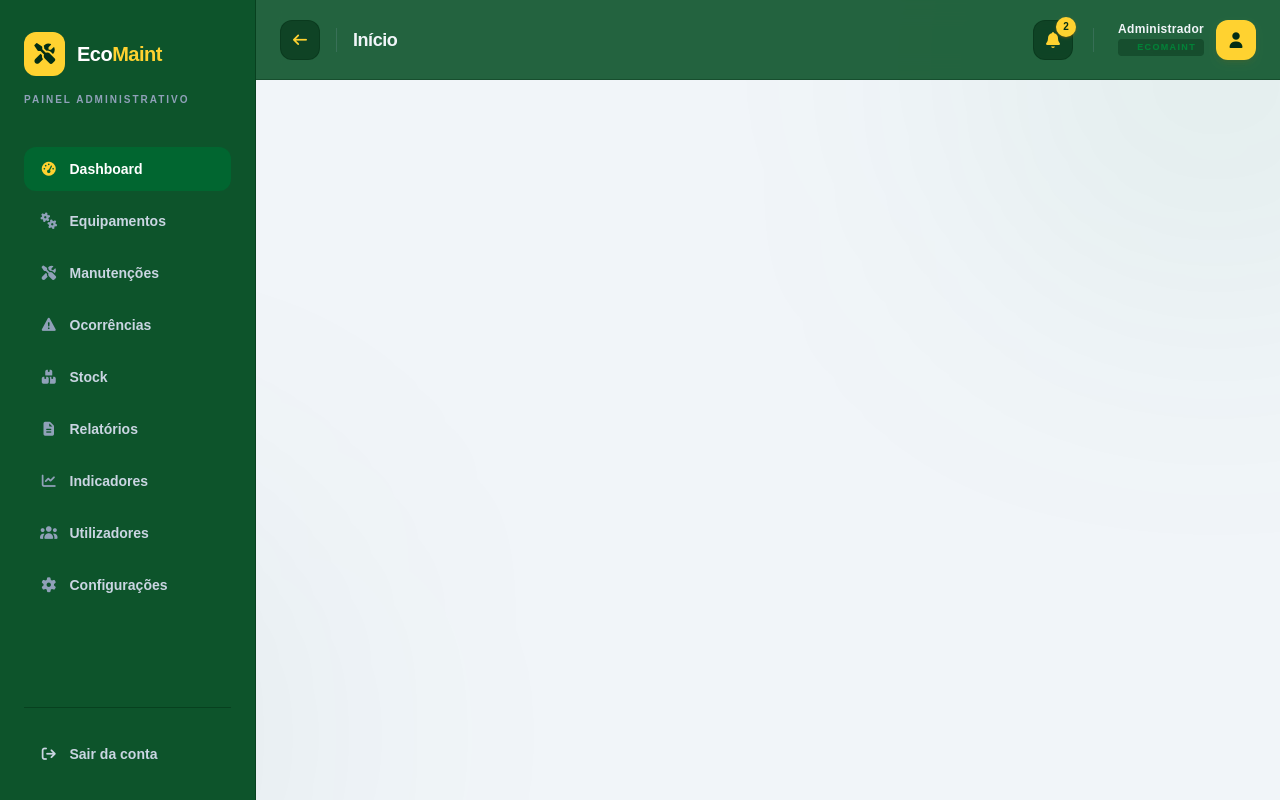
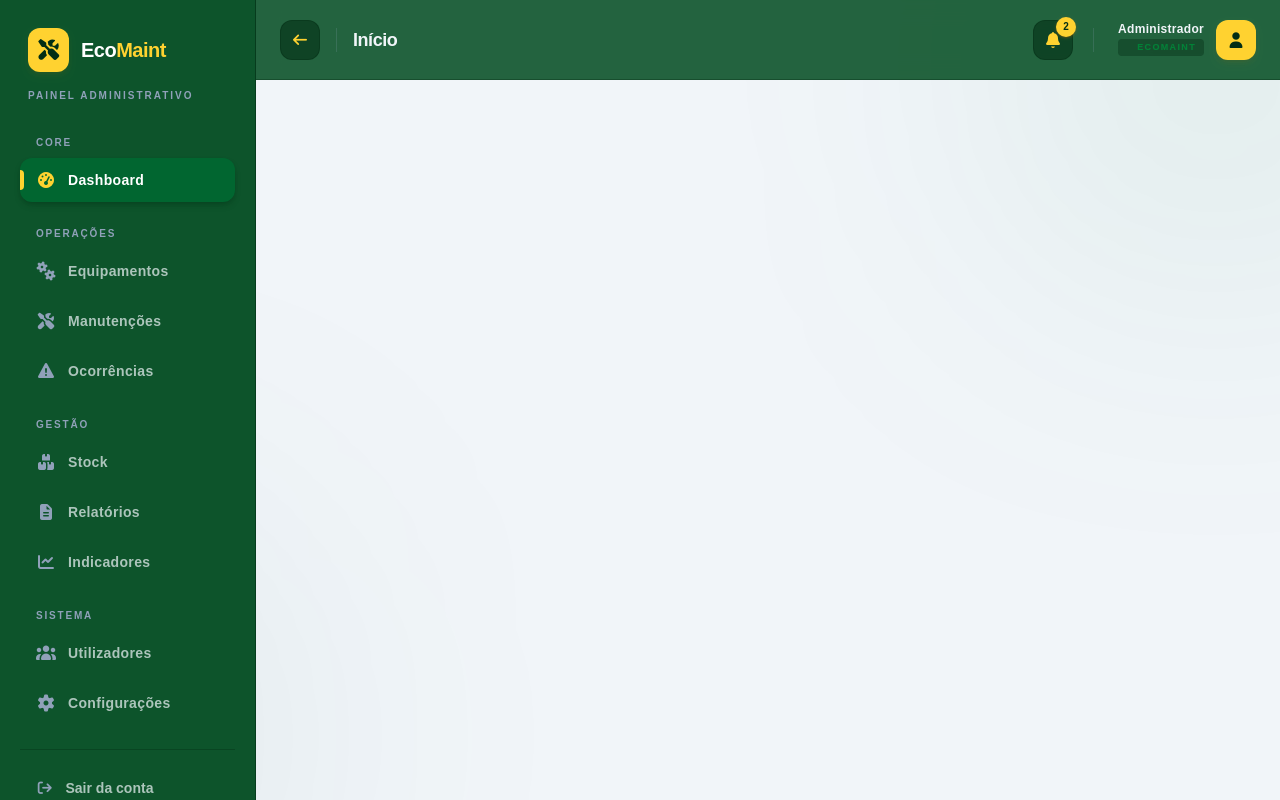
Before and after one commit to nsimba-afonso-nwayami/ecomaint, a React (Vite) app: page /dashboard/admin in a window 1280 px wide. Built offline with nearby package versions, Linux system fonts and the light colour scheme.

Commit message:
Estrutura do layout alterada

```diff
--- a/src/pages/admin/components/SidebarAdmin.jsx
+++ b/src/pages/admin/components/SidebarAdmin.jsx
@@ -1,100 +1,84 @@
 import { Link, useLocation } from "react-router-dom";
 
-export default function SidebarAdmin({
-  sidebarOpen,
-  setSidebarOpen,
-}) {
+export default function SidebarAdmin({ sidebarOpen, setSidebarOpen }) {
   const location = useLocation();
 
   const isActive = (path) => location.pathname === path;
 
-  const menuItems = [
+  // Mantendo a estrutura organizada por secções
+  const menuSections = [
     {
-      label: "Dashboard",
-      icon: "fa-gauge-high",
-      path: "/dashboard/admin",
+      title: "Core",
+      items: [
+        { label: "Dashboard", icon: "fa-gauge-high", path: "/dashboard/admin" },
+      ],
     },
     {
-      label: "Equipamentos",
-      icon: "fa-gears",
-      path: "/dashboard/admin/equipamentos",
+      title: "Operações",
+      items: [
+        { label: "Equipamentos", icon: "fa-gears", path: "/dashboard/admin/equipamentos" },
+        { label: "Manutenções", icon: "fa-screwdriver-wrench", path: "/dashboard/admin/manutencoes" },
+        { label: "Ocorrências", icon: "fa-triangle-exclamation", path: "/dashboard/admin/ocorrencias" },
+      ],
     },
     {
-      label: "Manutenções",
-      icon: "fa-screwdriver-wrench",
-      path: "/dashboard/admin/manutencoes",
+      title: "Gestão",
+      items: [
+        { label: "Stock", icon: "fa-boxes-stacked", path: "/dashboard/admin/stock" },
+        { label: "Relatórios", icon: "fa-file-lines", path: "/dashboard/admin/relatorios" },
+        { label: "Indicadores", icon: "fa-chart-line", path: "/dashboard/admin/indicadores" },
+      ],
     },
     {
-      label: "Ocorrências",
-      icon: "fa-triangle-exclamation",
-      path: "/dashboard/admin/ocorrencias",
-    },
-    {
-      label: "Stock",
-      icon: "fa-boxes-stacked",
-      path: "/dashboard/admin/stock",
-    },
-    {
-      label: "Relatórios",
-      icon: "fa-file-lines",
-      path: "/dashboard/admin/relatorios",
-    },
-    {
-      label: "Indicadores",
-      icon: "fa-chart-line",
-      path: "/dashboard/admin/indicadores",
-    },
-    {
-      label: "Utilizadores",
-      icon: "fa-users",
-      path: "/dashboard/admin/utilizadores",
-    },
-    {
-      label: "Configurações",
-      icon: "fa-gear",
-      path: "/dashboard/admin/configuracoes",
+      title: "Sistema",
+      items: [
+        { label: "Utilizadores", icon: "fa-users", path: "/dashboard/admin/utilizadores" },
+        { label: "Configurações", icon: "fa-gear", path: "/dashboard/admin/configuracoes" },
+      ],
     },
   ];
 
   const linkStyle =
-    "flex items-center gap-3 px-4 py-3 rounded-xl transition-all duration-300 font-bold text-sm";
+    "flex items-center gap-3 px-4 py-3 rounded-xl transition-all duration-300 font-bold text-sm relative group";
 
+  // Esquema de cores aprovado: Branco Gelo com opacidade para leitura perfeita
   const normalStyle =
-    "text-slate-300 hover:text-white hover:bg-green-800";
+    "text-slate-100/70 hover:text-slate-100 hover:bg-green-800/60";
 
   const activeStyle =
-    "bg-green-800 text-white";
+    "bg-green-800 text-white shadow-md shadow-green-950/30";
 
   return (
     <>
       <aside
         className={`
           bg-green-900
-          border-r border-green-950/50
+          border-r border-green-950/60
           w-64 fixed top-0 left-0 h-screen
-          transition-transform duration-300
+          transition-transform duration-300 ease-in-out
           overflow-y-auto
           ${sidebarOpen ? "translate-x-0" : "-translate-x-64"}
           md:translate-x-0
           z-50 flex flex-col
-          p-6
+          p-5 justify-between
         `}
       >
+        <div>
           {/* FECHAR MOBILE */}
           <button
-          className="md:hidden absolute top-4 right-4 text-2xl text-amber-300 hover:text-amber-200 transition cursor-pointer"
+            className="md:hidden absolute top-5 right-5 text-xl text-amber-300 hover:text-amber-200 transition cursor-pointer p-1"
             onClick={() => setSidebarOpen(false)}
           >
             <i className="fa-solid fa-xmark"></i>
           </button>
 
           {/* LOGO */}
-        <div className="mb-10 pt-2">
+          <div className="mb-8 px-2 pt-2">
             <Link
               to="/dashboard/admin"
               className="text-xl font-black tracking-tight flex items-center gap-3"
             >
-            <div className="bg-amber-300 text-green-950 p-2 rounded-xl">
+              <div className="bg-amber-300 text-green-950 p-2 rounded-xl shadow-md shadow-yellow-700/10">
                 <i className="fa-solid fa-screwdriver-wrench"></i>
               </div>
 
@@ -109,32 +93,47 @@ export default function SidebarAdmin({
           </div>
 
           {/* MENU */}
-        <nav className="space-y-2 flex-1">
-          {menuItems.map((item) => (
+          <nav className="space-y-6">
+            {menuSections.map((section) => (
+              <div key={section.title} className="space-y-1.5">
+                {/* Título da secção usando o Cinza Esverdeado/Sage da tua paleta */}
+                <p className="text-[10px] text-slate-400 font-black uppercase tracking-[0.18em] px-4 mb-2">
+                  {section.title}
+                </p>
+
+                {section.items.map((item) => {
+                  const active = isActive(item.path);
+                  return (
                     <Link
                       key={item.path}
                       to={item.path}
-              className={`${linkStyle} ${
-                isActive(item.path)
-                  ? activeStyle
-                  : normalStyle
-              }`}
+                      className={`${linkStyle} ${active ? activeStyle : normalStyle}`}
                     >
+                      {/* Detalhe Premium: Indicador lateral ativo em Bege/Dourado */}
+                      {active && (
+                        <span className="absolute left-0 top-3 bottom-3 w-1 bg-amber-300 rounded-r-full" />
+                      )}
+
+                      {/* Ícones inativos com o Cinza Esverdeado e transição para o Bege Claro no Hover */}
                       <i
-                className={`fa-solid ${item.icon} ${
-                  isActive(item.path)
+                        className={`fa-solid ${item.icon} w-5 text-center text-base transition-colors duration-300 ${
+                          active
                             ? "text-amber-300"
-                    : "text-slate-400"
+                            : "text-slate-400 group-hover:text-amber-200"
                         }`}
                       ></i>
 
-              {item.label}
+                      <span className="tracking-wide">{item.label}</span>
                     </Link>
+                  );
+                })}
+              </div>
             ))}
           </nav>
+        </div>
 
         {/* LOGOUT */}
-        <div className="pt-6 border-t border-green-950/50">
+        <div className="pt-4 mt-6 border-t border-green-950/40">
           <button
             className="
               flex items-center gap-3
@@ -142,17 +141,16 @@ export default function SidebarAdmin({
               w-full
               px-4 py-3
               rounded-xl
-              text-slate-300
-              hover:text-white
-              hover:bg-green-800
+              text-slate-100/70
+              hover:text-slate-100
+              hover:bg-green-800/40
               transition-all
               font-bold
               text-sm
               group
             "
           >
-            <i className="fa-solid fa-arrow-right-from-bracket group-hover:translate-x-1 transition-transform"></i>
-
+            <i className="fa-solid fa-arrow-right-from-bracket text-slate-400 group-hover:text-amber-200 group-hover:translate-x-1 transition-all"></i>
             Sair da conta
           </button>
         </div>
@@ -161,7 +159,7 @@ export default function SidebarAdmin({
       {/* OVERLAY MOBILE */}
       {sidebarOpen && (
         <div
-          className="fixed inset-0 bg-green-950/70 backdrop-blur-sm md:hidden z-40"
+          className="fixed inset-0 bg-green-950/60 backdrop-blur-md md:hidden z-40 transition-opacity"
           onClick={() => setSidebarOpen(false)}
         />
       )}
```
Lines whose indentation alone changed are shown as unchanged.
